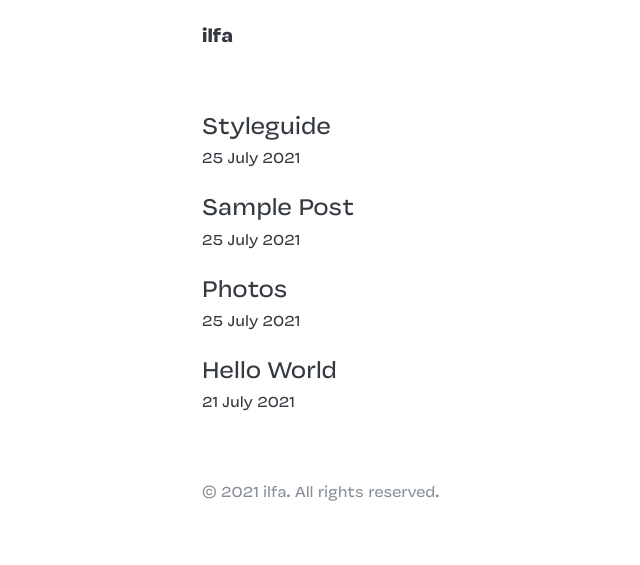
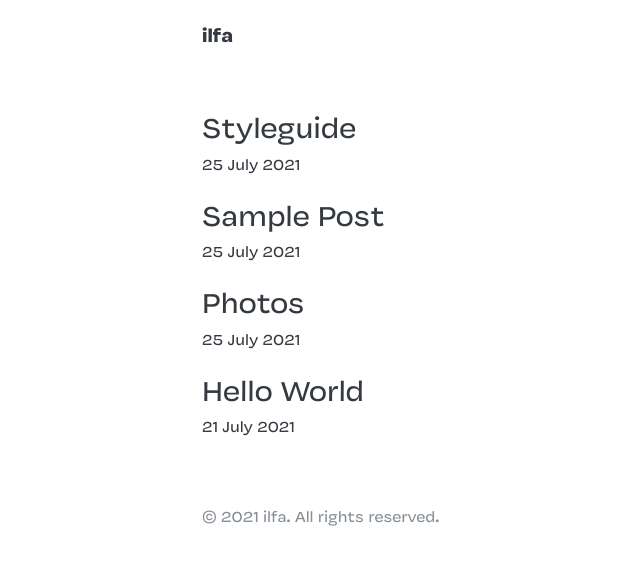
Before and after one commit to mhmdilfaj/www, a Jekyll site: the page built from index.html, in a window 1280 px wide. Shown: the top 565 px of the page, without its empty margins (162-802 px from the left). Built offline with Jekyll 4.4.1, drawn with Linux system fonts in a browser that asks for light colours.

Commit message:
Update stylesheet.css

```diff
--- a/assets/stylesheet.css
+++ b/assets/stylesheet.css
@@ -164,18 +164,18 @@ h6 {
 }
 
 h1 {
-  font-size: 1.5em;
+  font-size: 1.75em;
 }
 
 h2 {
-  font-size: 1.25em;
+  font-size: 1.5em;
 }
 
 h3,
 h4,
 h5,
 h6 {
-  font-size: 1em;
+  font-size: 1.25em;
 }
 
 p {
```
